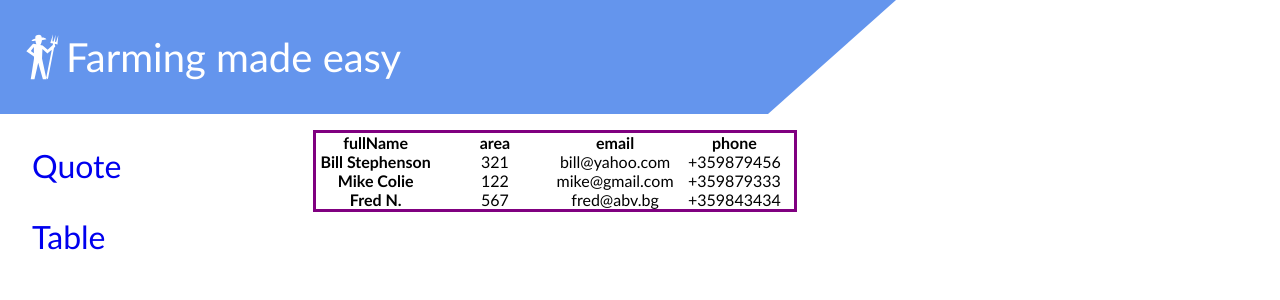
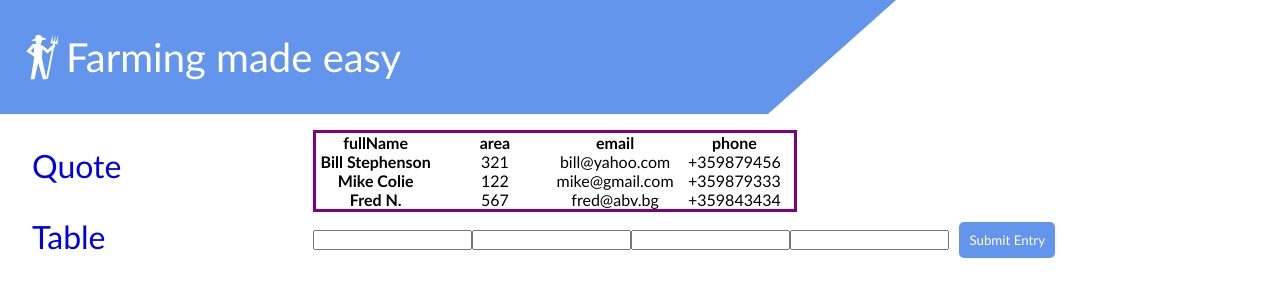
Before and after one commit to slav-getov/react-proj, a React app: page /table in a window 1280 px wide. Shown: the top 300 px of the page. Built offline with nearby package versions, Linux system fonts and the light colour scheme.

Commit message:
reducer almost finished, sorted bug

```diff
--- a/src/components/Table.jsx
+++ b/src/components/Table.jsx
@@ -1,5 +1,8 @@
-import React from "react";
+import React, { useReducer } from "react";
 import { tableData } from "../static data/data.table";
+import { ActionableButton } from "../shared/ActionableButton";
+import { useForm } from "react-hook-form";
+import { tableReducer } from "../reducers/tableDataReducer";
 import styled from "styled-components";
 const TableStyles = styled.table`
   table-layout: fixed;
@@ -9,7 +12,26 @@ const TableStyles = styled.table`
   border: 3px solid purple;
   text-align: center;
 `;
+
+const TableButtonStyles = styled(ActionableButton)`
+  background-color: cornflowerblue;
+  &:hover {
+    background-color: darkblue;
+  }
+`;
 const Table = () => {
+  const [objects, dispatch] = useReducer(tableReducer, tableData);
+  const {
+    register,
+    handleSubmit,
+    watch,
+    formState: { errors },
+  } = useForm();
+  const onSubmit = (data) => {
+    console.log(data);
+    dispatch({ type: "add", data });
+  };
+
   return (
     <div>
       <TableStyles>
@@ -31,6 +53,21 @@ const Table = () => {
           ))}
         </tbody>
       </TableStyles>
+      <div>
+        <form onSubmit={handleSubmit(onSubmit)}>
+          <input {...register("fullName")} />
+
+          <input {...register("areaSqr")} />
+
+          <input {...register("email")} />
+          <input {...register("phone")} />
+
+          <TableButtonStyles
+            title="Submit Entry"
+            onClick={() => handleSubmit(onSubmit)}
+          />
+        </form>
+      </div>
     </div>
   );
 };
--- /dev/null
+++ b/src/reducers/tableDataReducer.js
@@ -0,0 +1,20 @@
+export const tableReducer = (objs, action) => {
+  const { fullName } = action;
+  console.log(action.data.fullName);
+  switch (action.type) {
+    case "add": {
+      return [
+        ...objs,
+        {
+          fullName: action.fullName,
+          area: action.area,
+          email: action.email,
+          phone: action.phone,
+        },
+      ];
+    }
+    default: {
+      throw Error("Unknown action: " + action.type);
+    }
+  }
+};
```
